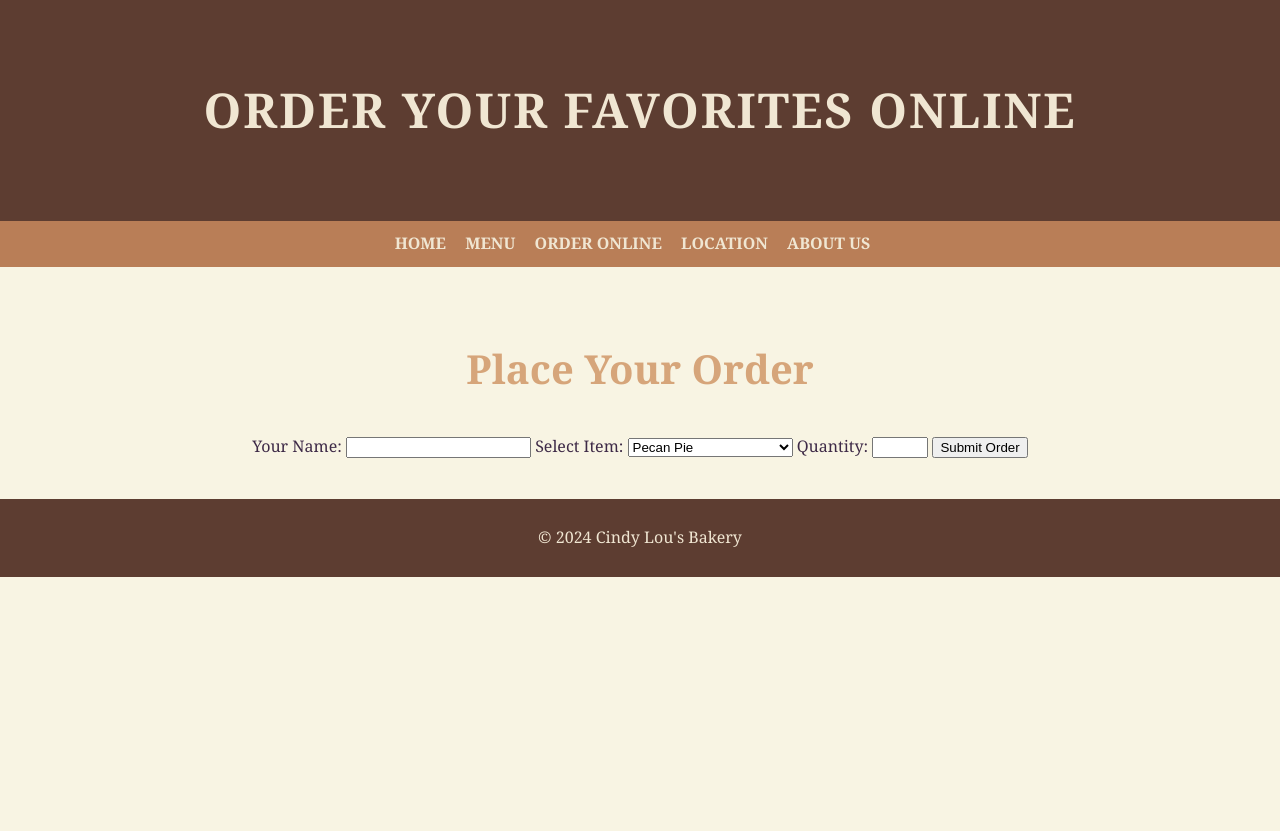
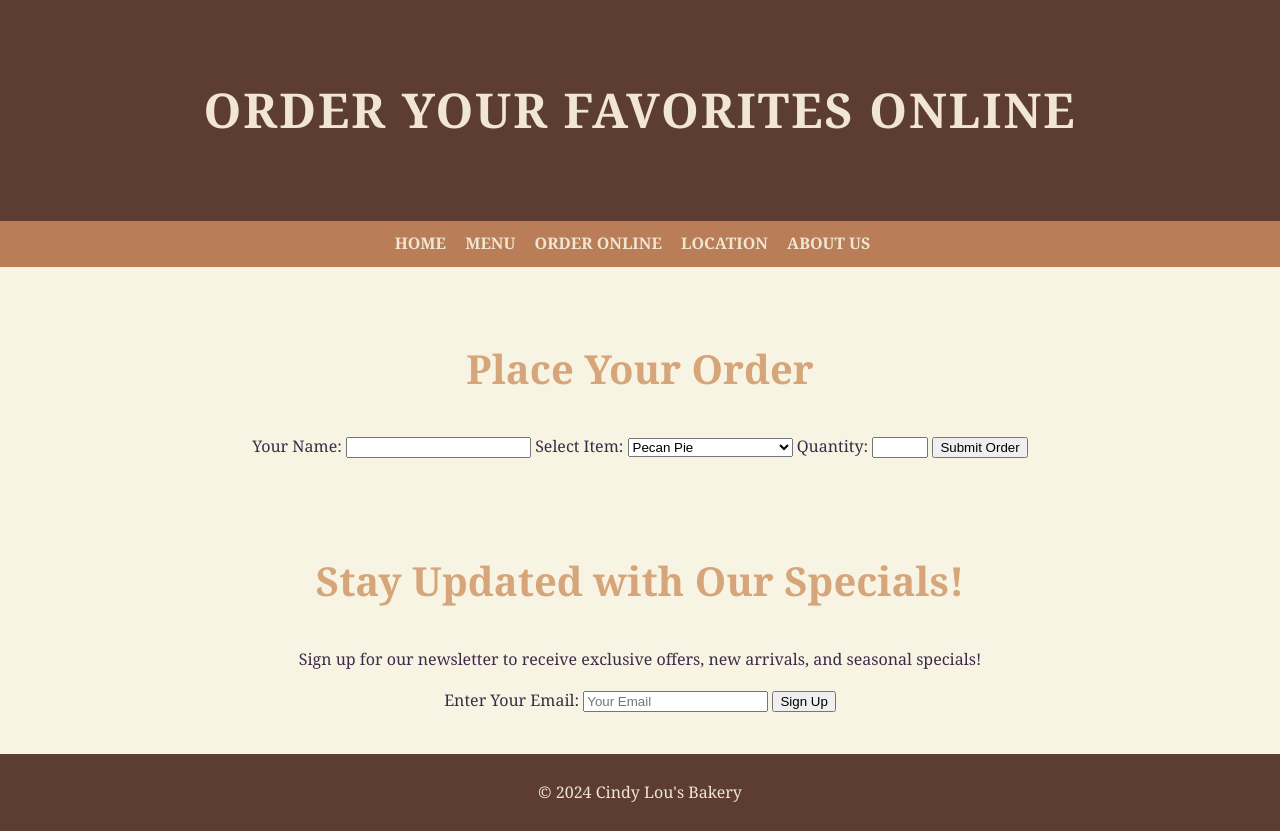
Before and after one commit to CindyLou88/cindylousbakery, a plain HTML site: page Ordering.html in a window 1280 px wide. Before the commit the page ends 800 px from the top, so only its background shows below. Drawn offline with Linux system fonts and the light colour scheme.

Commit message:
Update Ordering.html

```diff
--- a/Ordering.html
+++ b/Ordering.html
@@ -48,6 +48,17 @@
         </form>
     </section>
 
+    <section id="newsletter-signup">
+        <h2>Stay Updated with Our Specials!</h2>
+        <p>Sign up for our newsletter to receive exclusive offers, new arrivals, and seasonal specials!</p>
+        <form action="#" method="post">
+            <label for="email">Enter Your Email:</label>
+            <input type="email" id="email" name="email" placeholder="Your Email" required>
+
+            <button type="submit">Sign Up</button>
+        </form>
+    </section>
+
     <footer>
         <p>&copy; 2024 Cindy Lou's Bakery</p>
     </footer>
```
Lines whose indentation alone changed are shown as unchanged.
